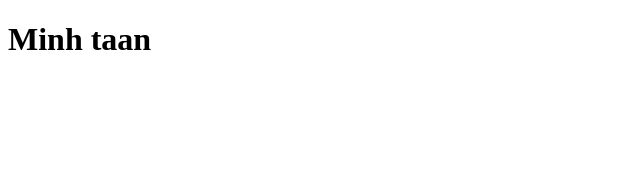
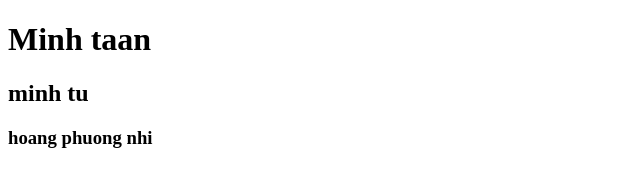
Before and after one commit to uminhtan/practiceGit, a plain HTML site: page index.html in a window 1280 px wide. Shown: the whole page, without its empty margins (0-640 px from the left). Drawn offline with Linux system fonts and the light colour scheme.

```diff
--- a/index.html
+++ b/index.html
@@ -8,5 +8,7 @@
 </head>
 <body>
     <h1>Minh taan</h1>
+    <h2>minh tu</h2>
+    <h3>hoang phuong nhi</h3>
 </body>
 </html>
```
